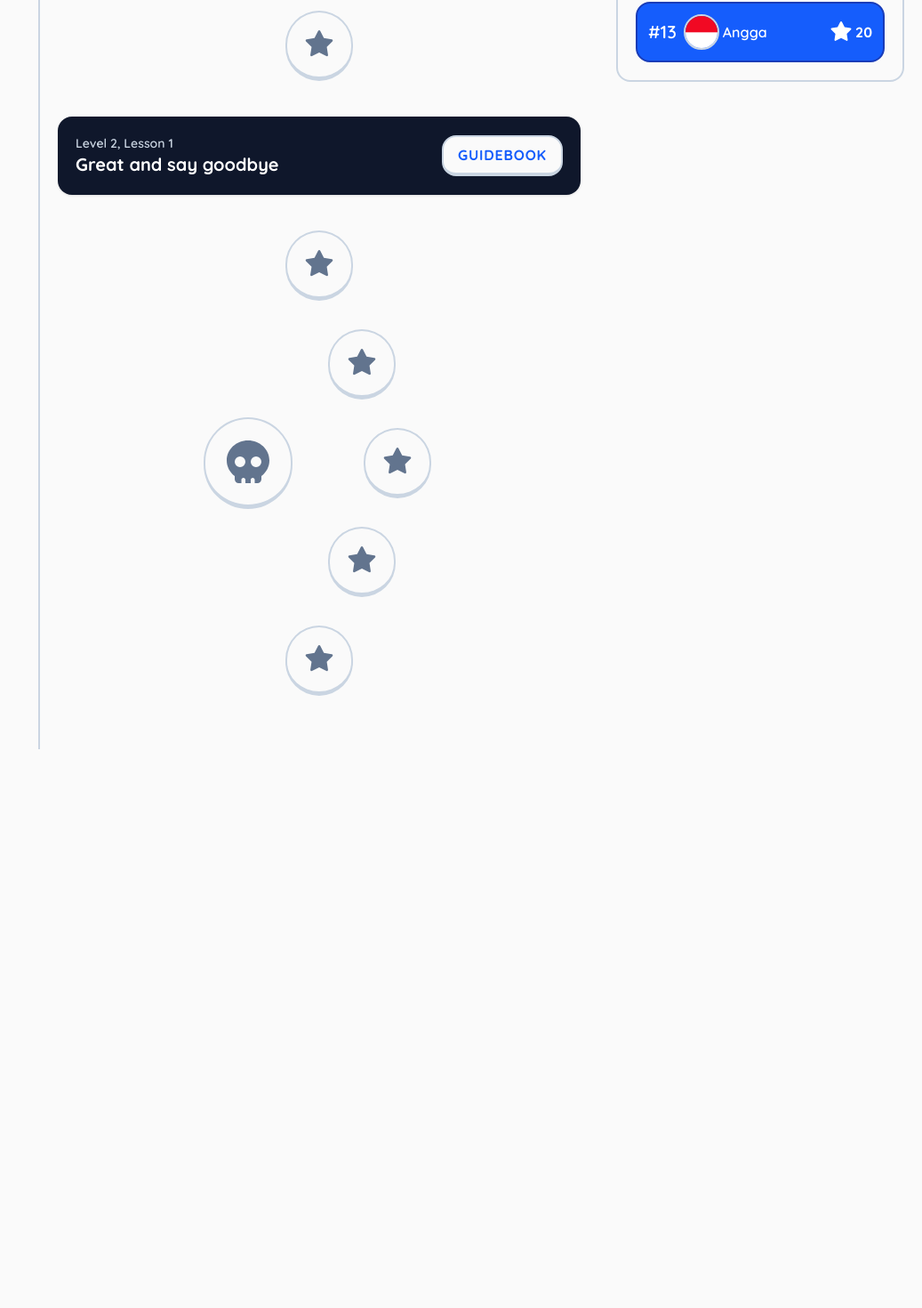
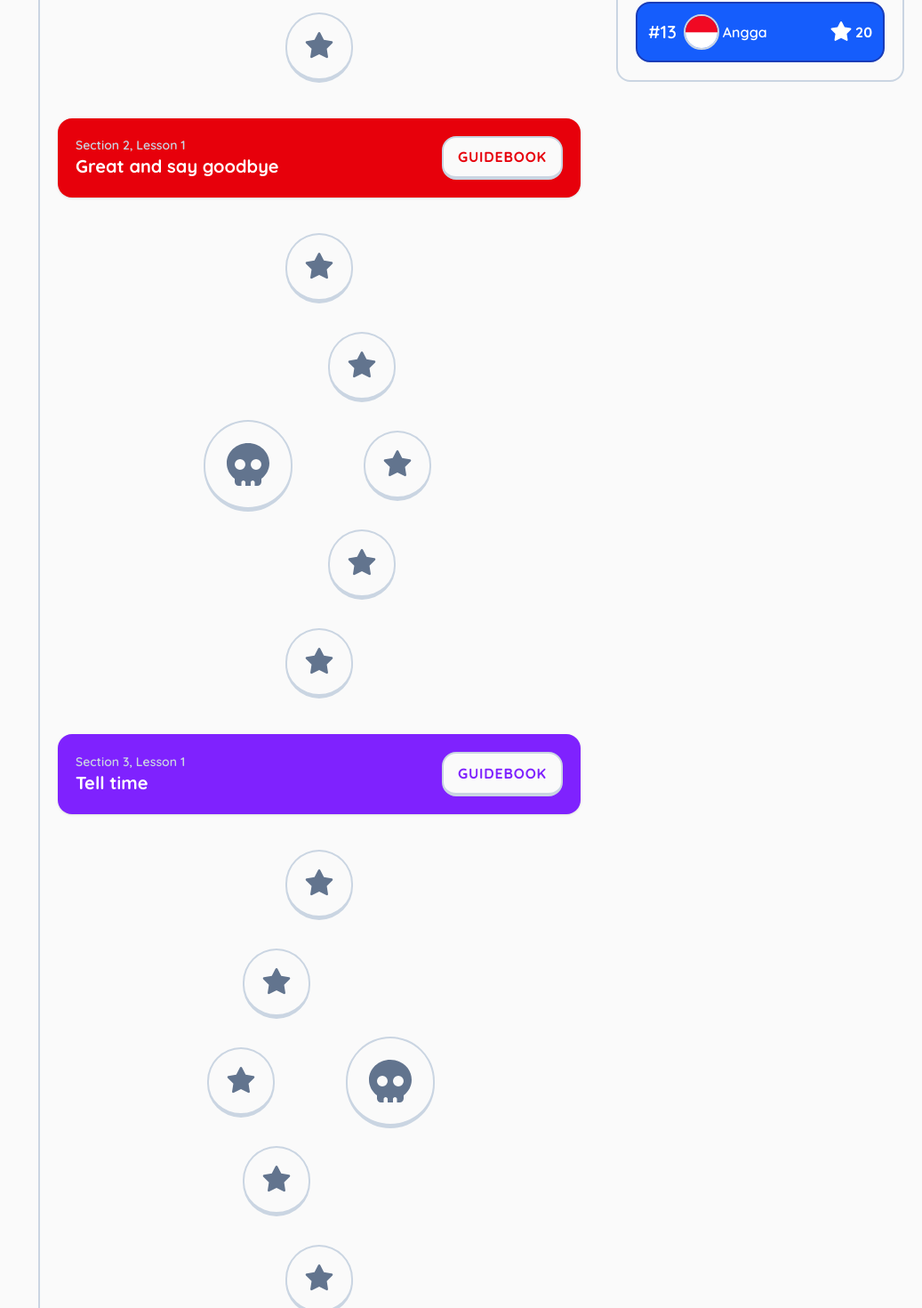
Before and after one commit to anggasaputra25/skolah, a Next.js app: page /learn in a window 1280 px wide. Shown: the part 580-2050 px from the top of the page at 89% size, without its empty margins (243-1280 px from the left). Before the commit the page ends 1422 px from the top, so only its background shows below. Built offline with nearby package versions, Linux system fonts and the light colour scheme.

Commit message:
feat: implement Popover component for language selection; add LevelLock component for lesson display; enhance LanguagesPage and LearnPage layouts

```diff
--- a/app/(pages)/(dashboard)/languages/page.tsx
+++ b/app/(pages)/(dashboard)/languages/page.tsx
@@ -1,12 +1,16 @@
+'use client'
 import Sidebar from "@/components/layout/Sidebar";
 import { BorderCard } from "@/components/ui/BorderCard";
+import { Popover } from "@/components/ui/PopOver";
 import { LANGUAGES } from "@/constants/languages";
 import { faChevronDown } from "@fortawesome/free-solid-svg-icons";
 import { FontAwesomeIcon } from "@fortawesome/react-fontawesome";
 import Image from "next/image";
 import Link from "next/link";
+import { useState } from "react";
 
 const LanguagesPage = () => {
+    const [isOpen, setOpen] = useState(false);
     return (
         <div className="flex">
             <Sidebar target={1} />
@@ -14,10 +18,29 @@ const LanguagesPage = () => {
             <div className="mx-auto min-h-dvh py-20 flex flex-col justify-center items-center">
                 <div className="flex justify-between items-center w-full">
                     <h1 className="text-2xl font-bold">Courses for English Speakers</h1>
-                    <button className="text-slate-500 flex gap-2 items-center cursor-pointer font-semibold">
-                        <span>I speak english</span>
-                        <FontAwesomeIcon icon={faChevronDown} className="w-4! h-4!" />
-                    </button>
+                    <div className="relative">
+                        <button onClick={() => setOpen(!isOpen)} className="text-slate-500 flex gap-2 items-center cursor-pointer font-semibold">
+                            <span>I speak English</span>
+                            <FontAwesomeIcon icon={faChevronDown} className="w-4! h-4!" />
+                        </button>
+
+                        {/* Window */}
+                        {isOpen &&
+                            <Popover align="right" width="w-72">
+                                <div className="text-left h-96 overflow-y-auto space-y-1">
+                                    {LANGUAGES.map((item, index) => (
+                                        <button
+                                            onClick={() => setOpen(false)}
+                                            key={index}
+                                            className="w-full text-left cursor-pointer p-2.5 rounded-xl hover:bg-slate-100 transition-colors"
+                                        >
+                                            {item.title}
+                                        </button>
+                                    ))}
+                                </div>
+                            </Popover>
+                        }
+                    </div>
                 </div>
                 <div className="mt-10 grid grid-cols-2 md:grid-cols-6 gap-4 md:gap-8">
                     {LANGUAGES.map((item, index) => (
--- a/app/(pages)/(dashboard)/learn/page.tsx
+++ b/app/(pages)/(dashboard)/learn/page.tsx
@@ -1,7 +1,9 @@
+import { LevelLock } from "@/components/layout/LevelLock";
 import Sidebar from "@/components/layout/Sidebar";
 import { BorderCard } from "@/components/ui/BorderCard";
 import { Button } from "@/components/ui/Button";
 import { ButtonLearn } from "@/components/ui/ButtonLearn";
+import { ButtonLink } from "@/components/ui/ButtonLink";
 import { LessonCard } from "@/components/ui/LessonCard";
 import { faBolt, faBook, faComment, faEllipsis, faHeadphones, faSkull, faStar, faVolumeHigh } from "@fortawesome/free-solid-svg-icons";
 import { FontAwesomeIcon } from "@fortawesome/react-fontawesome";
@@ -14,14 +16,14 @@ const LearnPage = () => {
             <Sidebar target={1} />
 
             <div className="w-full p-5">
-                {/* Level 1 */}
+                {/* Section 1 */}
                 <div>
                     <div className="shadow p-5 rounded-2xl bg-blue-600 flex justify-between items-center sticky top-5 z-30">
                         <div>
-                            <p className="text-slate-300 text-sm font-semibold">Level 1, Lesson 1</p>
+                            <p className="text-slate-300 text-sm font-semibold">Section 1, Lesson 1</p>
                             <h1 className="text-white font-bold text-xl">Order food and drinks</h1>
                         </div>
-                        <Button variant="secondary" >Guidebook</Button>
+                        <ButtonLink href="/guidebook" variant="secondary" >Guidebook</ButtonLink>
                     </div>
 
                     <div className="relative p-5 flex flex-col items-center justify-center gap-8 my-5">
@@ -80,42 +82,32 @@ const LearnPage = () => {
                     </div>
                 </div>
 
-                {/* Level 2 */}
+                {/* Section 2 */}
                 <div>
-                    <div className="shadow p-5 rounded-2xl bg-slate-900 flex justify-between items-center sticky top-5 z-30">
+                    <div className="shadow p-5 rounded-2xl bg-red-600 flex justify-between items-center sticky top-5 z-30">
                         <div>
-                            <p className="text-slate-300 text-sm font-semibold">Level 2, Lesson 1</p>
+                            <p className="text-slate-300 text-sm font-semibold">Section 2, Lesson 1</p>
                             <h1 className="text-white font-bold text-xl">Great and say goodbye</h1>
                         </div>
-                        <Button variant="secondary" >Guidebook</Button>
+                        <ButtonLink href="/guidebook" variant="secondary" className="text-red-600">Guidebook</ButtonLink>
                     </div>
 
-                    <div className="relative p-5 flex flex-col items-center justify-center gap-8 my-5">
-                        {/* Boss Fight */}
-                        <ButtonLearn
-                            classDiv="absolute! me-40"
-                            variant="secondary"
-                        >
-                            <FontAwesomeIcon icon={faSkull} className="w-12! h-12! m-1" />
-                        </ButtonLearn>
+                    {/* Lesson */}
+                    <LevelLock />
+                </div>
 
-                        {/* Lesson */}
-                        <ButtonLearn variant="secondary">
-                            <FontAwesomeIcon icon={faStar} className="w-8! h-8!" />
-                        </ButtonLearn>
-                        <ButtonLearn variant="secondary" classDiv="-me-24">
-                            <FontAwesomeIcon icon={faStar} className="w-8! h-8!" />
-                        </ButtonLearn>
-                        <ButtonLearn variant="secondary" classDiv="-me-44">
-                            <FontAwesomeIcon icon={faStar} className="w-8! h-8!" />
-                        </ButtonLearn>
-                        <ButtonLearn variant="secondary" classDiv="-me-24">
-                            <FontAwesomeIcon icon={faStar} className="w-8! h-8!" />
-                        </ButtonLearn>
-                        <ButtonLearn variant="secondary">
-                            <FontAwesomeIcon icon={faStar} className="w-8! h-8!" />
-                        </ButtonLearn>
+                {/* Section 3 */}
+                <div>
+                    <div className="shadow p-5 rounded-2xl bg-violet-600 flex justify-between items-center sticky top-5 z-30">
+                        <div>
+                            <p className="text-slate-300 text-sm font-semibold">Section 3, Lesson 1</p>
+                            <h1 className="text-white font-bold text-xl">Tell time</h1>
+                        </div>
+                        <ButtonLink href="/guidebook" variant="secondary" className="text-violet-600">Guidebook</ButtonLink>
                     </div>
+
+                    {/* Lesson */}
+                    <LevelLock align="left" />
                 </div>
             </div>
             <div className="w-3xl">
--- /dev/null
+++ b/components/layout/LevelLock.tsx
@@ -0,0 +1,34 @@
+import { FontAwesomeIcon } from "@fortawesome/react-fontawesome"
+import { ButtonLearn } from "../ui/ButtonLearn"
+import { faSkull, faStar } from "@fortawesome/free-solid-svg-icons"
+
+export const LevelLock = ({align = "right"}: {align?: "right" | "left"}) => {
+    return (
+        <div className="relative p-5 flex flex-col items-center justify-center gap-8 my-5">
+            {/* Boss Fight */}
+            <ButtonLearn
+                classDiv={`absolute! ${align == 'right' ? 'me-40' : 'ms-40'}`}
+                variant="secondary"
+            >
+                <FontAwesomeIcon icon={faSkull} className="w-12! h-12! m-1" />
+            </ButtonLearn>
+
+            {/* Lesson */}
+            <ButtonLearn variant="secondary">
+                <FontAwesomeIcon icon={faStar} className="w-8! h-8!" />
+            </ButtonLearn>
+            <ButtonLearn variant="secondary" classDiv={`${align == 'right' ? '-me-24' : '-ms-24'}`}>
+                <FontAwesomeIcon icon={faStar} className="w-8! h-8!" />
+            </ButtonLearn>
+            <ButtonLearn variant="secondary" classDiv={`${align == 'right' ? '-me-44' : '-ms-44'}`}>
+                <FontAwesomeIcon icon={faStar} className="w-8! h-8!" />
+            </ButtonLearn>
+            <ButtonLearn variant="secondary" classDiv={`${align == 'right' ? '-me-24' : '-ms-24'}`}>
+                <FontAwesomeIcon icon={faStar} className="w-8! h-8!" />
+            </ButtonLearn>
+            <ButtonLearn variant="secondary">
+                <FontAwesomeIcon icon={faStar} className="w-8! h-8!" />
+            </ButtonLearn>
+        </div>
+    )
+}
--- /dev/null
+++ b/components/ui/PopOver.tsx
@@ -0,0 +1,41 @@
+import React from "react";
+
+interface PopoverProps {
+    children: React.ReactNode;
+    align?: "right" | "left";
+    width?: string;
+    className?: string;
+}
+
+export const Popover: React.FC<PopoverProps> = ({
+    children,
+    align = "right",
+    width = "w-72",
+    className = "",
+}) => {
+    const alignStyles = align === "right" ? "right-0" : "left-0";
+    const arrowPosition = align === "right" ? "right-5" : "left-5";
+
+    return (
+        <div
+            className={`
+                absolute top-full mt-3 z-10 ${alignStyles} ${width}
+                rounded-2xl border-2 border-slate-200 bg-white p-2.5 shadow-lg
+                animate-in fade-in slide-in-from-top-2 duration-150
+                ${className}
+            `}
+        >
+            {/* Arrow Popover */}
+            <div
+                className={`
+                    absolute -top-2.25 ${arrowPosition} w-4 h-4
+                    bg-white border-t-2 border-l-2 border-slate-200
+                    rotate-45 rounded-tl-sm
+                `}
+            />
+
+            {/* Content Container */}
+            <div className="relative z-10">{children}</div>
+        </div>
+    );
+};
```
